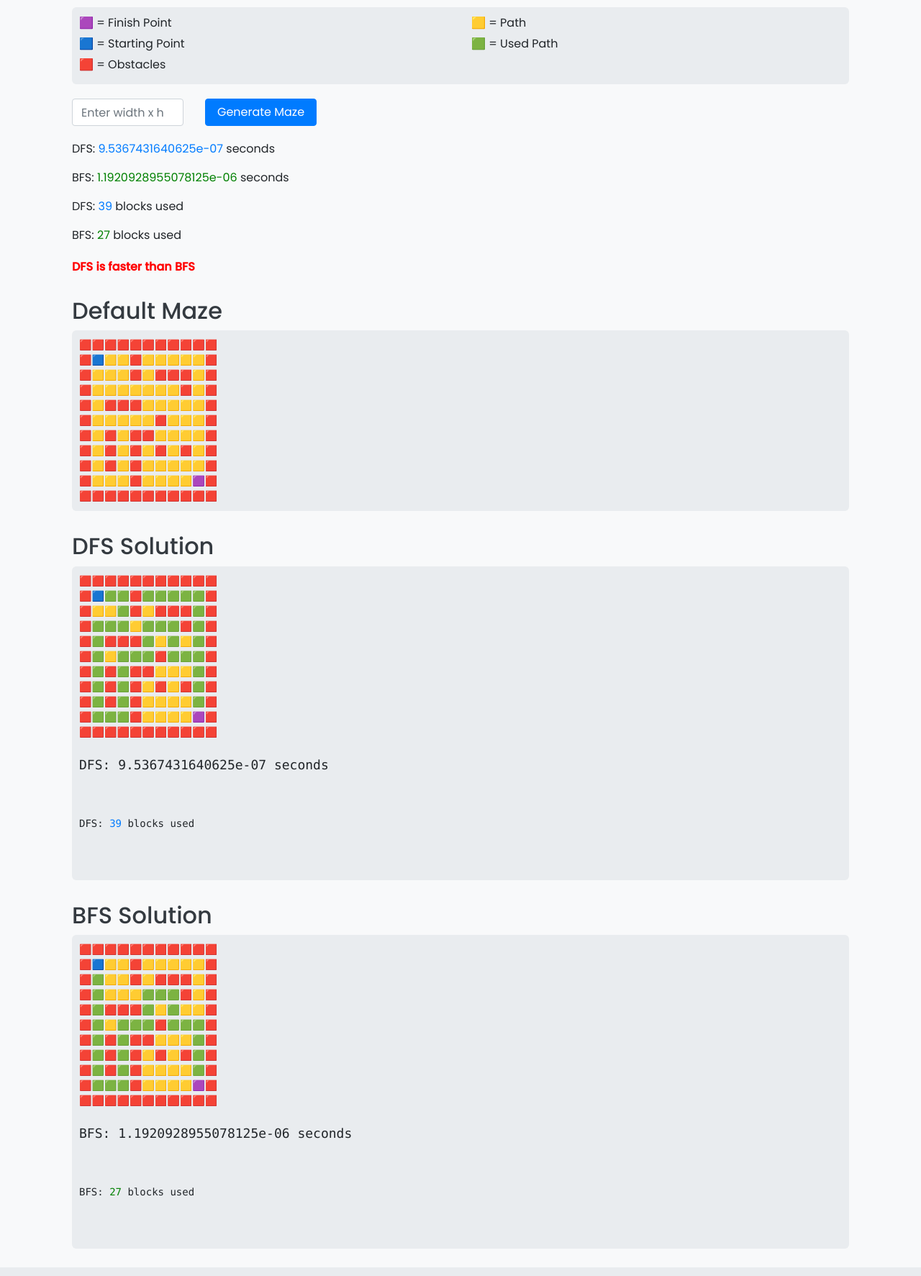
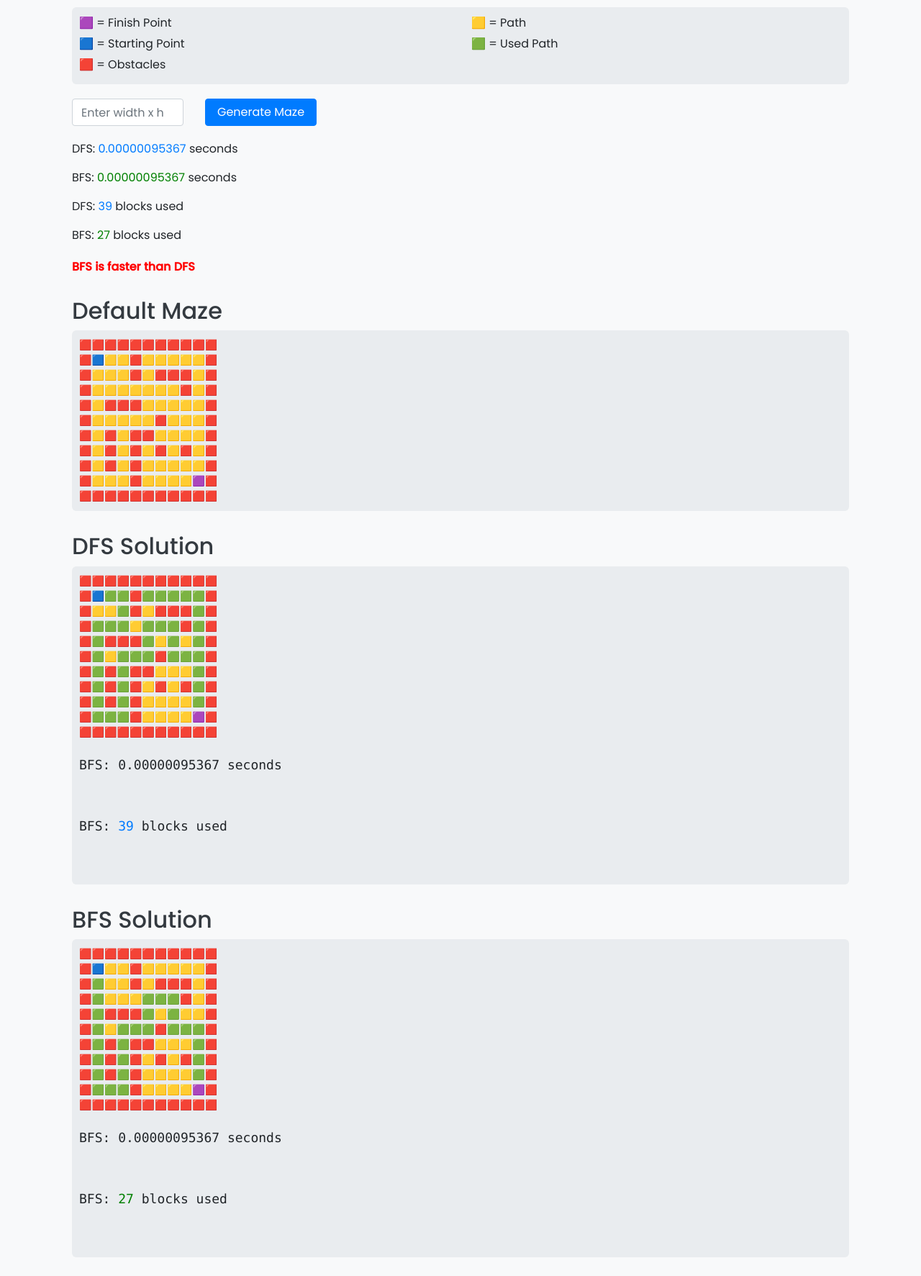
Before and after one commit to chysiaa/DFS-BFS-Tgs-Ai, a Flask app: page / in a window 1280 px wide. Shown: the part 156-1929 px from the top of the page at 72% size. Run offline with Flask 3, Linux system fonts and the light colour scheme; some libraries are stand-ins or nearby versions.

Commit message:
Adjust execution times number format to decimal and 9 number behind comma

```diff
--- a/algorithms/bfs_maze_solver.py
+++ b/algorithms/bfs_maze_solver.py
@@ -53,3 +53,5 @@
         maze[visited[i][0]][visited[i][1]] = '2'
         maze[start[0]][start[1]] = '🟦'  # Mark start point
         maze[end[0]][end[1]] = '🟪'      # Mark end point
+
+    return visited
--- a/algorithms/dfs_maze_solver.py
+++ b/algorithms/dfs_maze_solver.py
@@ -52,3 +52,5 @@
         maze[visited[i][0]][visited[i][1]] = '2'
         maze[start[0]][start[1]] = '🟦'  # Mark start point
         maze[end[0]][end[1]] = '🟪'      # Mark end point
+
+    return visited
--- a/app.py
+++ b/app.py
@@ -45,13 +45,13 @@
     # Run DFS solver
     start_time_dfs = time.time()
     dfs_maze_solver(maze_for_dfs, start, end)
-    execution_times['DFS'] = time.time() - start_time_dfs
+    execution_times['DFS'] = "{:.11f}".format(time.time() - start_time_dfs)
     block_counts['DFS'] = len([cell for row in maze_for_dfs for cell in row if cell == '2'])
 
     # Run BFS solver
     start_time_bfs = time.time()
     bfs_maze_solver(maze_for_bfs, start, end)
-    execution_times['BFS'] = time.time() - start_time_bfs
+    execution_times['BFS'] = "{:.11f}".format(time.time() - start_time_bfs)
     block_counts['BFS'] = len([cell for row in maze_for_bfs for cell in row if cell == '2'])
     maze_dfs_str = print_maze(maze_for_dfs)
     maze_bfs_str = print_maze(maze_for_bfs)
--- a/templates/index.html
+++ b/templates/index.html
@@ -62,14 +62,13 @@
             <pre>{{ default_maze }}</pre>
             <h2>DFS Solution</h2>
             <pre>{{ maze_dfs }}
-                <p class="time">DFS: {{ execution_times['DFS'] }} seconds</p>
-                <p>DFS: <span style="color : #007bff">{{ block_counts['DFS'] }}</span> blocks used</p>
-            </pre><p>
+                <p class="time">BFS: {{ execution_times['DFS'] }} seconds</p>
+                <p class="time">BFS: <span style="color : #007bff">{{ block_counts['DFS'] }}</span> blocks used</p>
+            </pre>
             <h2>BFS Solution</h2>
             <pre>{{ maze_bfs }}
                 <p class="time">BFS: {{ execution_times['BFS'] }} seconds</p>
-                <p>BFS: <span style="color : green">{{ block_counts['BFS'] }}</span> blocks used</p>
+                <p class="time">BFS: <span style="color : green">{{ block_counts['BFS'] }}</span> blocks used</p>
             </pre>
-
 </body>
 </html>
```
